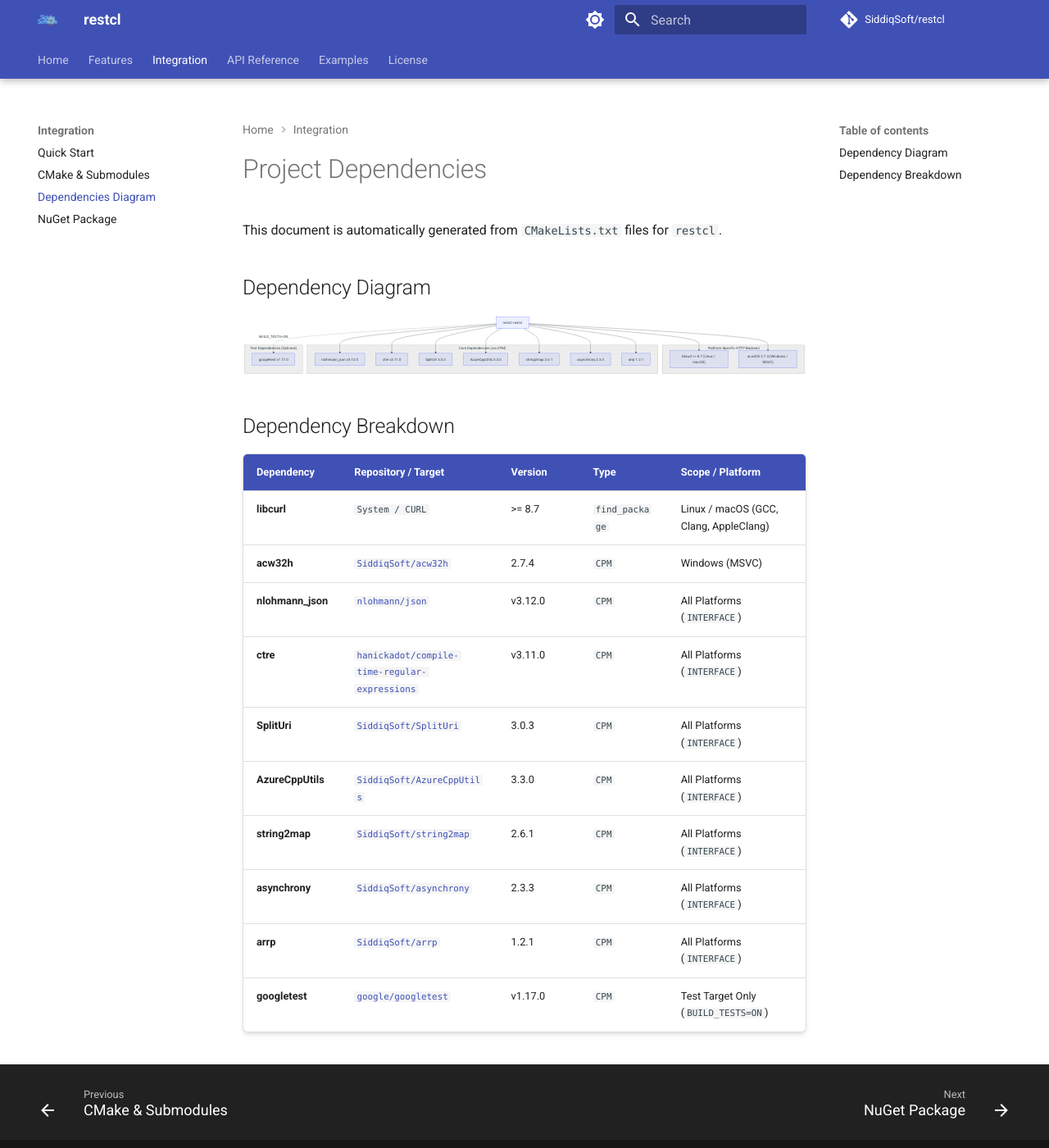
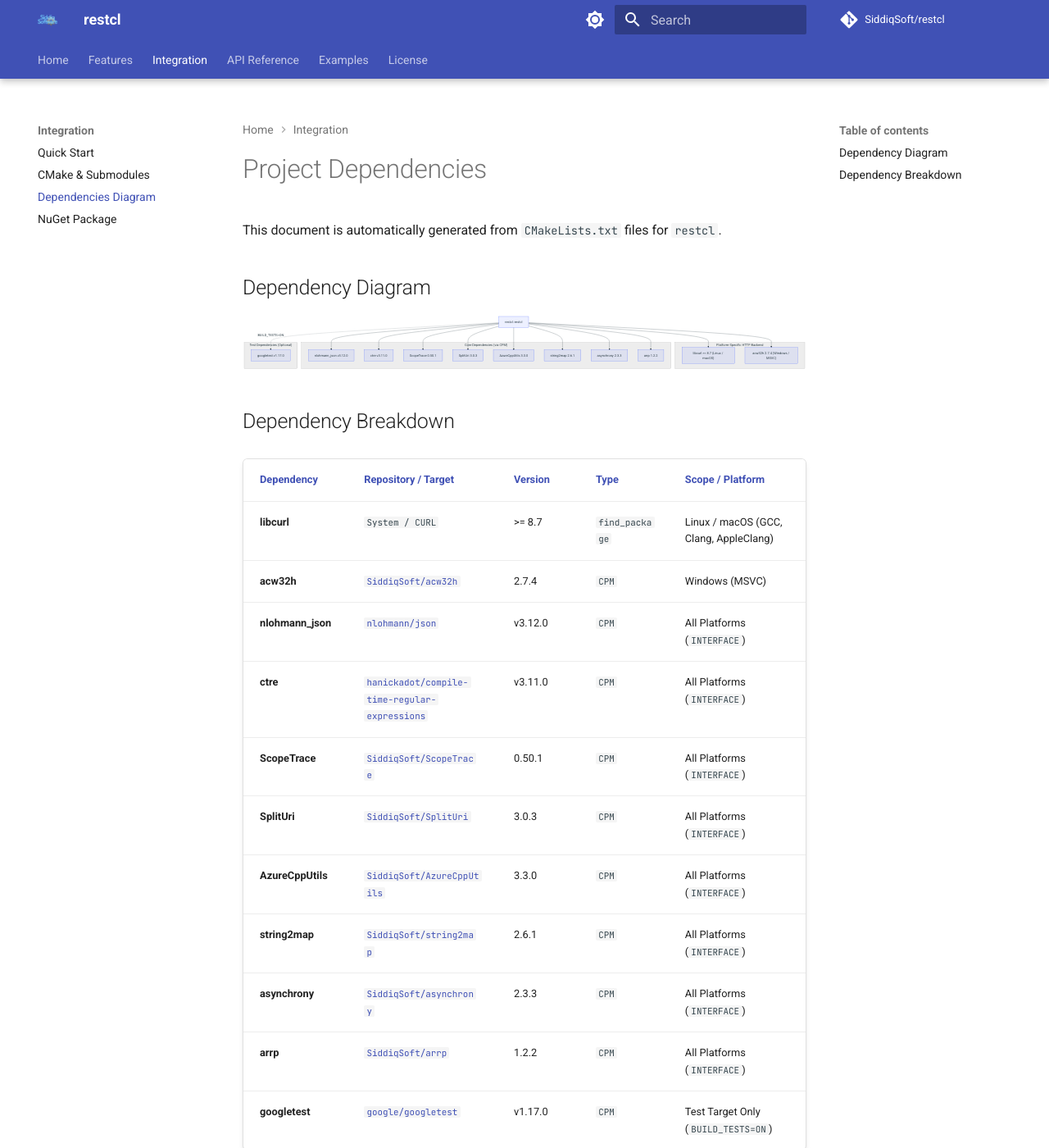
Before and after one commit to SiddiqSoft/restcl, an MkDocs documentation site: the page built from docs/integration/dependencies.md, in a window 1280 px wide and 1400 px high. Shown: the whole window at 82% size. Built offline with MkDocs 1.6.1 and Material for MkDocs 9.7.7, drawn with Linux system fonts in a browser that asks for light colours; comment, search, counter and statistics services are not loaded.

Commit message:
docs: Update MkDocs configuration and Material theme styling to match siddiqsoft/arrp

```diff
--- a/docs/css/custom.css
+++ b/docs/css/custom.css
@@ -1,37 +1,115 @@
-/* Custom styling matching json.nlohmann.me aesthetic */
+/* Custom styles for restcl documentation */
+
 :root {
-  --md-text-font: "Roboto", -apple-system, BlinkMacSystemFont, Helvetica, Arial, sans-serif;
-  --md-code-font: "JetBrains Mono", SFMono-Regular, Consolas, Menlo, monospace;
+  --md-font-main: "Roboto", -apple-system, BlinkMacSystemFont, "Segoe UI", Helvetica, Arial, sans-serif;
+  --md-font-code: "JetBrains Mono", SFMono-Regular, Consolas, Menlo, monospace;
 }
 
-/* Enhancements for tables */
+/* Base typography */
+body, input {
+  font-family: var(--md-font-main);
+}
+
+code, kbd, pre {
+  font-family: var(--md-font-code);
+}
+
+/* Badge Container Styling */
+.badge-container {
+  display: flex;
+  flex-wrap: wrap;
+  gap: 0.5rem;
+  margin-bottom: 1.5rem;
+  align-items: center;
+}
+
+.badge-container img {
+  margin: 0;
+}
+
+/* Table styling with shadows and subtle borders */
 .md-typeset table:not([class]) {
   box-shadow: 0 4px 6px -1px rgba(0, 0, 0, 0.1), 0 2px 4px -1px rgba(0, 0, 0, 0.06);
   border-radius: 6px;
   overflow: hidden;
+  border-collapse: separate;
+  border-spacing: 0;
+  margin-top: 1em;
+  margin-bottom: 1.5em;
+  width: 100%;
 }
 
 .md-typeset table:not([class]) th {
-  background-color: var(--md-primary-fg-color);
-  color: var(--md-primary-bg-color);
+  background-color: var(--md-primary-bg-color, #3f51b5);
+  color: var(--md-primary-fg-color, #ffffff);
   font-weight: 600;
+  padding: 0.75rem 1rem;
+  text-align: left;
 }
 
-/* Badge styling */
-.badge-container {
-  display: flex;
-  flex-wrap: wrap;
-  gap: 8px;
+[data-md-color-scheme="slate"] .md-typeset table:not([class]) th {
+  background-color: rgba(63, 81, 181, 0.25);
+  color: var(--md-default-fg-color);
+}
+
+.md-typeset table:not([class]) td {
+  padding: 0.75rem 1rem;
+  border-top: 1px solid var(--md-default-fg-color--lightest, #e0e0e0);
+}
+
+.md-typeset table:not([class]) tr:hover td {
+  background-color: var(--md-accent-fg-color--transparent, rgba(63, 81, 181, 0.05));
+}
+
+/* Enhanced Code Blocks */
+.md-typeset pre > code {
+  border-radius: 6px;
+  font-size: 0.875em;
+  line-height: 1.5;
+}
+
+.md-typeset .highlight {
+  border-radius: 6px;
+  box-shadow: 0 2px 4px rgba(0, 0, 0, 0.05);
+}
+
+/* Hero & Card Grid enhancements */
+.grid {
+  display: grid;
+  grid-template-columns: repeat(auto-fit, minmax(280px, 1fr));
+  gap: 1.25rem;
+  margin-top: 1rem;
   margin-bottom: 1.5rem;
 }
 
-/* Code block tweaks */
-.md-typeset pre > code {
-  border-radius: 6px;
+.card {
+  padding: 1.25rem;
+  border-radius: 8px;
+  border: 1px solid var(--md-default-fg-color--lightest);
+  background-color: var(--md-default-bg-color);
+  box-shadow: 0 2px 4px rgba(0, 0, 0, 0.04);
+  transition: transform 0.2s ease, box-shadow 0.2s ease;
 }
 
-/* Admonition tweaks */
-.md-typeset .admonition {
+.card:hover {
+  transform: translateY(-2px);
+  box-shadow: 0 6px 12px rgba(0, 0, 0, 0.08);
+}
+
+.card h3 {
+  margin-top: 0;
+  margin-bottom: 0.5rem;
+  color: var(--md-primary-fg-color);
+}
+
+/* Admonition Refinements */
+.md-typeset .admonition,
+.md-typeset details {
   border-radius: 6px;
-  box-shadow: 0 2px 4px rgba(0,0,0,0.05);
+  box-shadow: 0 2px 4px rgba(0, 0, 0, 0.05);
 }
+
+/* Permalinks */
+.md-typeset .headerlink {
+  transition: opacity 0.2s ease;
+}
--- a/docs/integration/dependencies.md
+++ b/docs/integration/dependencies.md
@@ -16,11 +16,12 @@ graph TD
     subgraph Core["Core Dependencies (via CPM)"]
         NLOHMANNJSON["nlohmann_json v3.12.0"]
         CTRE["ctre v3.11.0"]
+        SCOPETRACE["ScopeTrace 0.50.1"]
         SPLITURI["SplitUri 3.0.3"]
         AZURECPPUTILS["AzureCppUtils 3.3.0"]
         STRING2MAP["string2map 2.6.1"]
         ASYNCHRONY["asynchrony 2.3.3"]
-        ARRP["arrp 1.2.1"]
+        ARRP["arrp 1.2.2"]
     end
 
     subgraph Test["Test Dependencies (Optional)"]
@@ -31,6 +32,7 @@ graph TD
     restcl --> ACW32H
     restcl --> NLOHMANNJSON
     restcl --> CTRE
+    restcl --> SCOPETRACE
     restcl --> SPLITURI
     restcl --> AZURECPPUTILS
     restcl --> STRING2MAP
@@ -47,9 +49,10 @@ graph TD
 | **acw32h** | [`SiddiqSoft/acw32h`](https://github.com/SiddiqSoft/acw32h) | 2.7.4 | `CPM` | Windows (MSVC) |
 | **nlohmann_json** | [`nlohmann/json`](https://github.com/nlohmann/json) | v3.12.0 | `CPM` | All Platforms (`INTERFACE`) |
 | **ctre** | [`hanickadot/compile-time-regular-expressions`](https://github.com/hanickadot/compile-time-regular-expressions) | v3.11.0 | `CPM` | All Platforms (`INTERFACE`) |
+| **ScopeTrace** | [`SiddiqSoft/ScopeTrace`](https://github.com/SiddiqSoft/ScopeTrace) | 0.50.1 | `CPM` | All Platforms (`INTERFACE`) |
 | **SplitUri** | [`SiddiqSoft/SplitUri`](https://github.com/SiddiqSoft/SplitUri) | 3.0.3 | `CPM` | All Platforms (`INTERFACE`) |
 | **AzureCppUtils** | [`SiddiqSoft/AzureCppUtils`](https://github.com/SiddiqSoft/AzureCppUtils) | 3.3.0 | `CPM` | All Platforms (`INTERFACE`) |
 | **string2map** | [`SiddiqSoft/string2map`](https://github.com/SiddiqSoft/string2map) | 2.6.1 | `CPM` | All Platforms (`INTERFACE`) |
 | **asynchrony** | [`SiddiqSoft/asynchrony`](https://github.com/SiddiqSoft/asynchrony) | 2.3.3 | `CPM` | All Platforms (`INTERFACE`) |
-| **arrp** | [`SiddiqSoft/arrp`](https://github.com/SiddiqSoft/arrp) | 1.2.1 | `CPM` | All Platforms (`INTERFACE`) |
+| **arrp** | [`SiddiqSoft/arrp`](https://github.com/SiddiqSoft/arrp) | 1.2.2 | `CPM` | All Platforms (`INTERFACE`) |
 | **googletest** | [`google/googletest`](https://github.com/google/googletest) | v1.17.0 | `CPM` | Test Target Only (`BUILD_TESTS=ON`) |
--- a/mkdocs.yml
+++ b/mkdocs.yml
@@ -35,6 +35,9 @@ theme:
       toggle:
         icon: material/brightness-4
         name: Switch to light mode
+  font:
+    text: Roboto
+    code: JetBrains Mono
   features:
     - navigation.tabs
     - navigation.tabs.sticky
```
Also changed, not shown: 1 other file.
